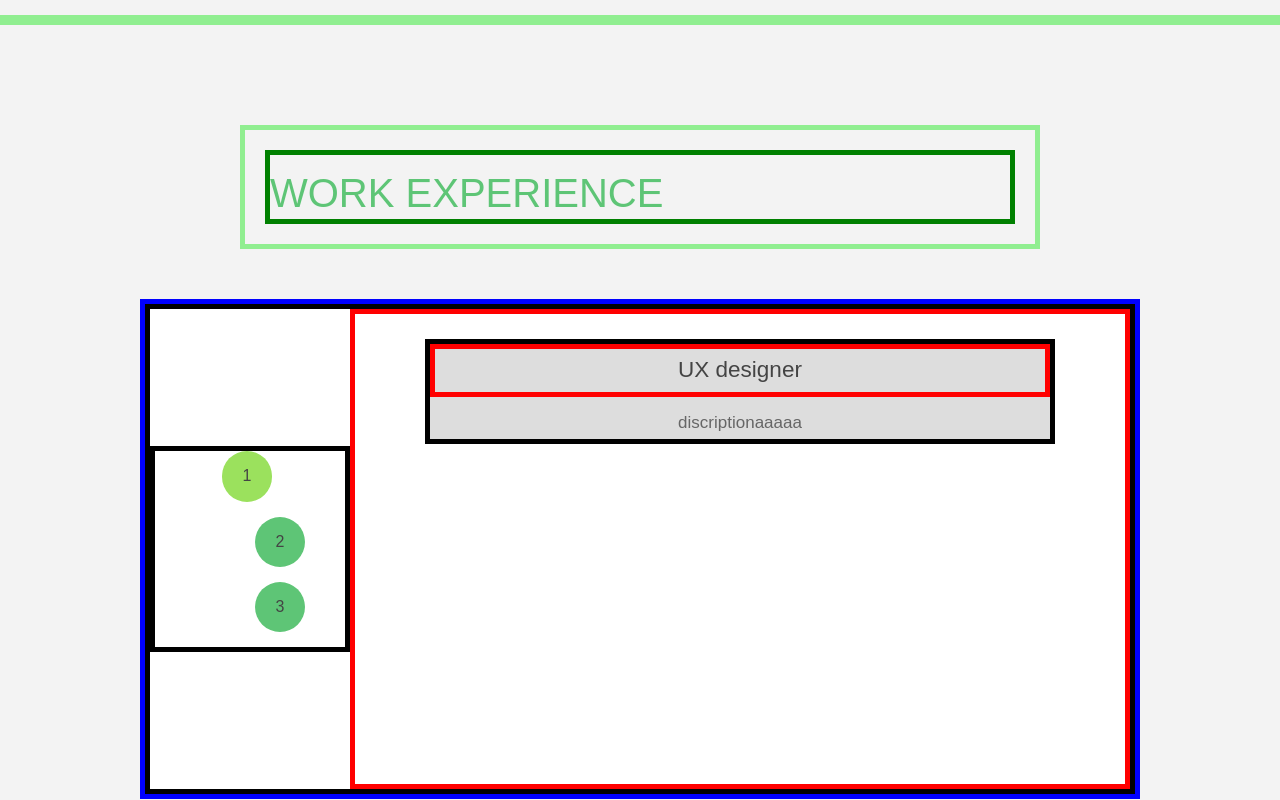
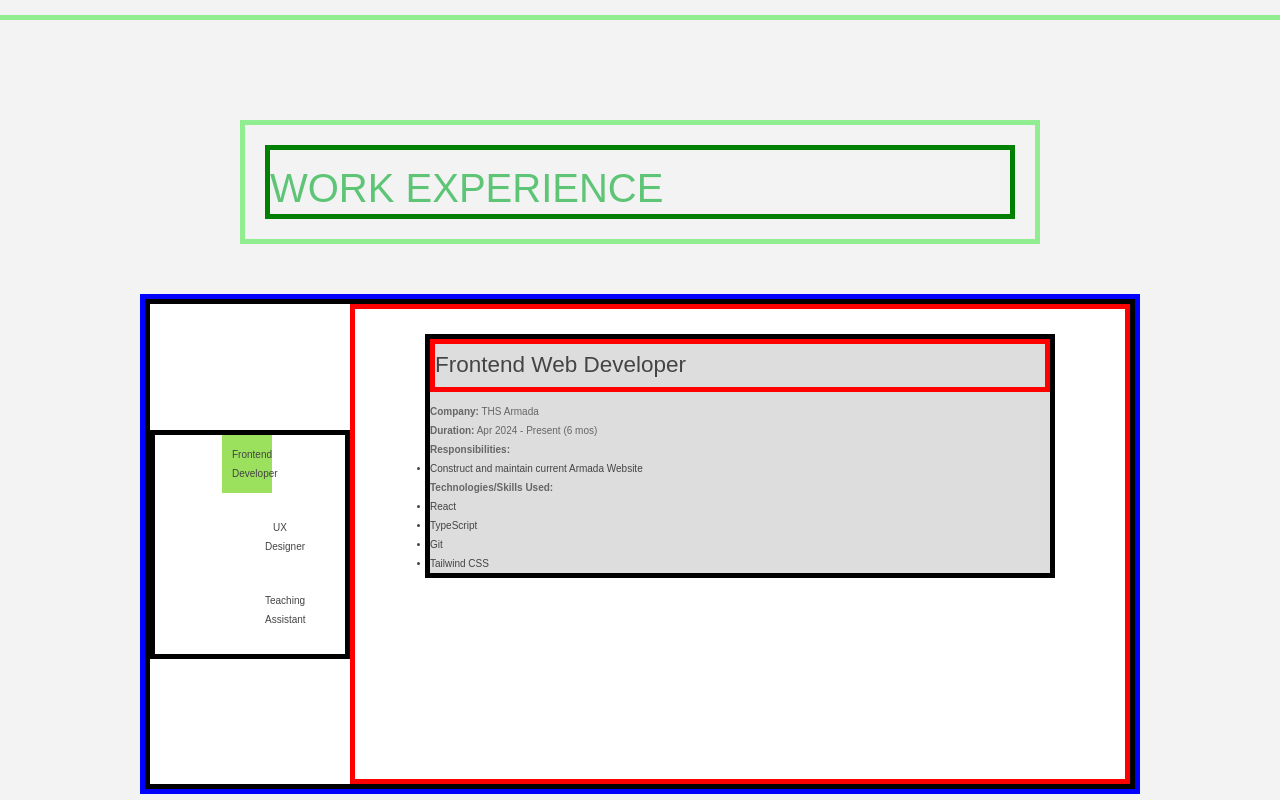
Before and after one commit to Duosi-Dai/Personal_Portfolio, a React (Vite) app: page / in a window 1280 px wide. Shown: the part 740-1540 px from the top of the page. Built offline with nearby package versions, Linux system fonts and the light colour scheme.

Commit message:
WorkExs section simplified & Data Added

```diff
--- a/src/components/WorkExContent.tsx
+++ b/src/components/WorkExContent.tsx
@@ -1,30 +1,60 @@
-interface WorkEx {
-  id: string | number;
-  title: string;
-  description: string;
+interface WorkExperience {
+  jobTitle: string;
+  companyName: string;
+  duration: string;
+  responsibilities: string[];
+  technologies: string[];
 }
 
+const workExperiences: WorkExperience[] = [
+  {
+    jobTitle: 'Frontend Web Developer',
+    companyName: 'THS Armada',
+    duration: 'Apr 2024 - Present (6 mos)',
+    responsibilities: ['Construct and maintain current Armada Website'],
+    technologies: ['React', 'TypeScript', 'Git', 'Tailwind CSS'],
+  },
+  {
+    jobTitle: 'Store Management & User Experience Design',
+    companyName: 'Oolong Tea House Sweden',
+    duration: 'Feb 2020 - Apr 2021 (1yr 3 mos)',
+    responsibilities: ['Store management', 'UX design for Oolong new app'],
+    technologies: ['UX design', 'Leadership', 'Social Media Advertising', 'Quick learning'],
+  },
+  {
+    jobTitle: 'Teaching Assistant',
+    companyName: 'Ruiqing Chinese School',
+    duration: 'Jan 2019 - May 2019 (5 mos)',
+    responsibilities: ['Chinese teaching', 'Class mentor'],
+    technologies: ['Teaching', 'Coaching', 'Leadership'],
+  }
+];
+
 interface WorkExContentProps {
-  workExData: WorkEx[];
-  activeTab: number;
+  jobIndex: number;
 }
 
-const WorkExContent = ({ workExData, activeTab }: WorkExContentProps) => {
+export const WorkExContent: React.FC<WorkExContentProps> = ({ jobIndex }) => {
+  const experience = workExperiences[jobIndex];
+
   return (
-    <div>
-      {workExData.map((work, index) => (
-        <div
-          key={work.id}
-          className={`workExs__content ${
-            activeTab === index ? "workExs__content--active" : ""
-          } `}
-        >
-          <h5 className="workExs__header">{work.title}</h5>
-          <p>{work.description}</p>
-        </div>
-      ))}
+
+    <div className="workExs__content--active">
+      <h2 className="workExs__header">{experience.jobTitle}</h2>
+      <p><strong>Company:</strong> {experience.companyName}</p>
+      <p><strong>Duration:</strong> {experience.duration}</p>
+      <p><strong>Responsibilities:</strong></p>
+      <ul>
+        {experience.responsibilities.map((responsibility, i) => (
+          <li key={i}>{responsibility}</li>
+        ))}
+      </ul>
+      <p><strong>Technologies/Skills Used:</strong></p>
+      <ul>
+        {experience.technologies.map((tech, i) => (
+          <li key={i}>{tech}</li>
+        ))}
+      </ul>
     </div>
   );
 };
-
-export default WorkExContent;
--- a/src/components/WorkExTab.tsx
+++ /dev/null
@@ -1,30 +0,0 @@
-interface WorkExData {
-  id: string | number;
-  period: string;
-}
-
-interface WorkExTabProps {
-  workExData: WorkExData[];
-  activeTab: number;
-  setActiveTab: (index: number) => void;
-}
-
-const WorkExTab = ({ workExData, activeTab, setActiveTab }: WorkExTabProps) => {
-  return (
-    <div>
-      {workExData.map((work, index) => (
-        <li
-          className={`btn workExs__tab workExs__tab--${index} ${
-            activeTab === index ? "workExs__tab--active" : ""
-          }`}
-          key={work.id}
-          onClick={() => setActiveTab(index)}
-        >
-          {work.period}
-        </li>
-      ))}
-    </div>
-  );
-};
-
-export default WorkExTab;
--- a/src/pages/About.tsx
+++ b/src/pages/About.tsx
@@ -1,7 +1,7 @@
 import { useState } from "react";
 import profile from "../assets/profile.png";
 import EducationTimeline from "../components/EducationTimeline";
-import Skills from "../components/skills";
+import Skills from "../components/Skills";
 import { FaGithub, FaLinkedin } from "react-icons/fa";
 const About = () => {
   const [content, setContent] = useState(0);
--- a/src/pages/Projects.tsx
+++ b/src/pages/Projects.tsx
@@ -1,7 +1,7 @@
 import { useState } from "react";
 import ProjectSlide from "../components/ProjectSlide";
 import profile from "../assets/profile.png";
-import Skills from "../components/skills";
+
 
 const Projects = () => {
   const data = [
@@ -56,8 +56,6 @@ const Projects = () => {
           <h3 className="section__header">Projects</h3>
         </div>
 
-        <Skills />
-
         <div className="slider">
           <ProjectSlide projectData={data} currentSlide={currentSlide} />
 
--- a/src/pages/WorkExs.tsx
+++ b/src/pages/WorkExs.tsx
@@ -1,48 +1,40 @@
-import { useState } from "react";
-import WorkExTab from "../components/WorkExTab";
-import WorkExContent from "../components/WorkExContent";
+import { useState } from 'react';
+import { WorkExContent } from '../components/WorkExContent';
 
 const WorkExs = () => {
-  const workExData = [
-    {
-      id: "1",
-      period: "1",
-      title: "UX designer",
-      description: "discriptionaaaaa",
-    },
-    {
-      id: "2",
-      period: "2",
-      title: "Teaching Assistant",
-      description: "discriptionaaaaa",
-    },
-    {
-      id: "3",
-      period: "3",
-      title: "Frontend Developer",
-      description: "discriptionaaaaa",
-    },
-  ];
+  // State to track which tab is active
+  const [activeTab, setActiveTab] = useState(0);
 
-  const [activeTab, setActiveTab] = useState(0);
+  // Define the job titles as tabs
+  const jobTitles = [ 'Frontend Developer','UX Designer','Teaching Assistant'];
 
   return (
     <>
-      <section className="section" id="experience">
-        <div className="section__title">
-          <h3 className="section__header">WORK EXPERIENCE</h3>
+    <div className="section__title section__title--projects">
+          <h3 className="section__header">Work Experience</h3>
         </div>
-        <div className="workExs">
-          <div className="workExs__tab-container">
-            <WorkExTab
-              workExData={workExData}
-              activeTab={activeTab}
-              setActiveTab={setActiveTab}
-            />
-            <WorkExContent workExData={workExData} activeTab={activeTab} />
-          </div>
+    <section className="workExs">
+
+      <div className="workExs__tab-container">
+        <div>
+          {jobTitles.map((title, index) => (
+            <div
+              key={index}
+              className={`workExs__tab ${activeTab === index ? 'workExs__tab--active' : ''}`}
+              onClick={() => setActiveTab(index)}
+            >
+              {title}
+            </div>
+          ))}
         </div>
-      </section>
+
+        <div>
+          {activeTab === 0 && <WorkExContent jobIndex={0} />}
+          {activeTab === 1 && <WorkExContent jobIndex={1} />}
+          {activeTab === 2 && <WorkExContent jobIndex={2} />}
+        </div>
+      </div>
+    </section>
     </>
   );
 };
```
